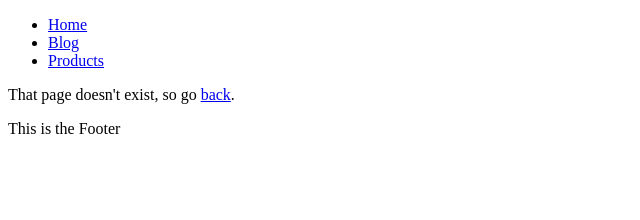
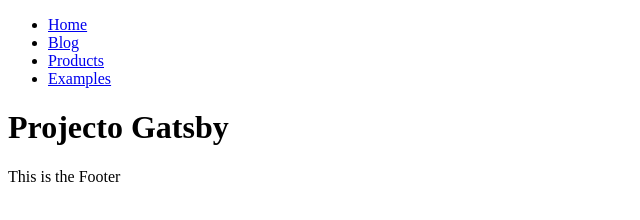
Before and after one commit to r2abreu/Gatsby-Tutorial-and-Projects, a Gatsby site: page /examples in a window 1280 px wide. Before the commit this address had no page. Shown: the whole page, without its empty margins (0-640 px from the left). Built offline with nearby package versions, Linux system fonts and the light colour scheme; Gatsby itself is replaced by a stand-in of ours.

Commit message:
Experimenting with useStaticQuery hook

```diff
--- a/src/components/Navbar.js
+++ b/src/components/Navbar.js
@@ -14,6 +14,9 @@
 				<li>
 					<Link to="/products/">Products</Link>
 				</li>
+				<li>
+					<Link to="/examples/">Examples</Link>
+				</li>
 			</ul>
 		</nav>
 	);
--- /dev/null
+++ b/src/examples/Header.js
@@ -0,0 +1,27 @@
+import React from 'react';
+import { useStaticQuery, graphql } from 'gatsby';
+const getData = graphql`
+	{
+		site {
+			siteMetadata {
+				title
+				description
+				author
+				data
+				person {
+					name
+					age
+				}
+			}
+		}
+	}
+`;
+export default () => {
+	const data = useStaticQuery(getData);
+
+	return (
+		<div>
+			<h1>{data.site.siteMetadata.title}</h1>
+		</div>
+	);
+};
--- /dev/null
+++ b/src/pages/examples.js
@@ -0,0 +1,11 @@
+import React from 'react';
+import Layout from '../components/Layout';
+import Header from '../examples/Header';
+
+export default () => {
+	return (
+		<Layout>
+			<Header />
+		</Layout>
+	);
+};
```
